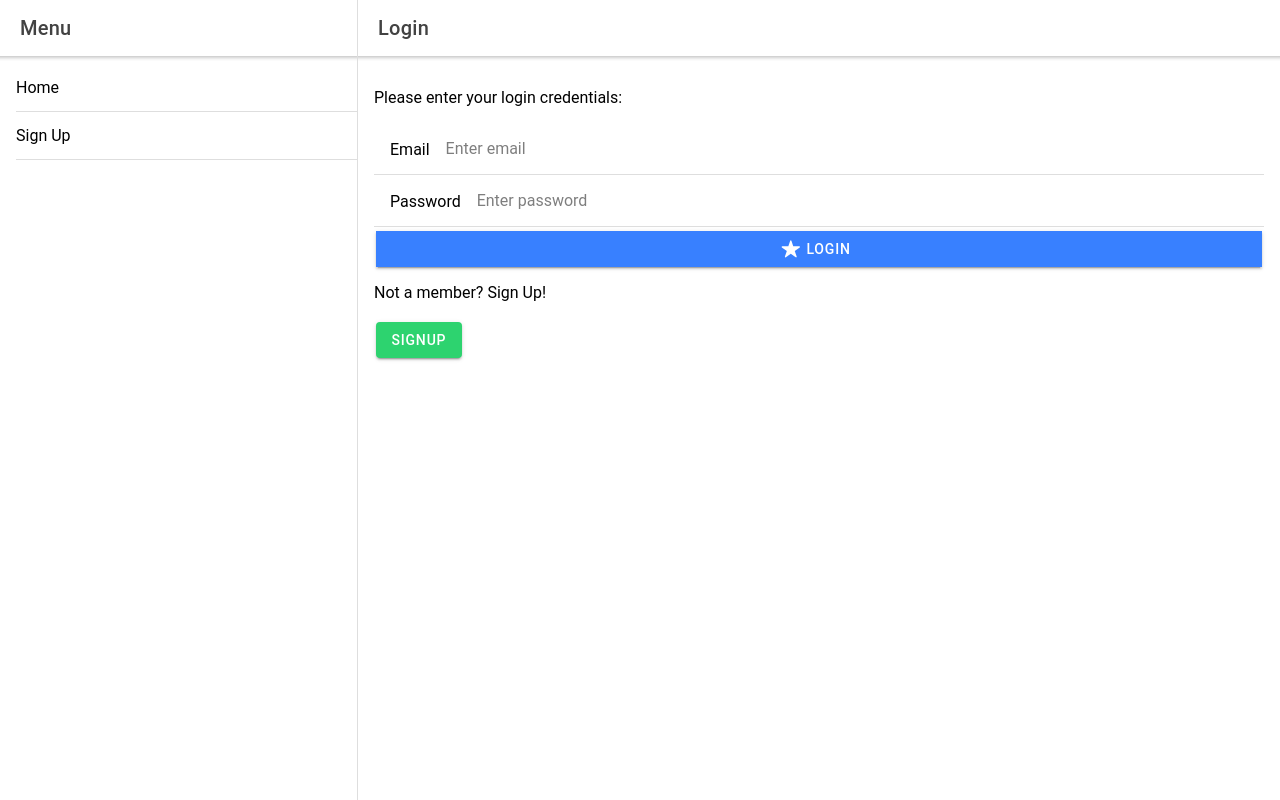
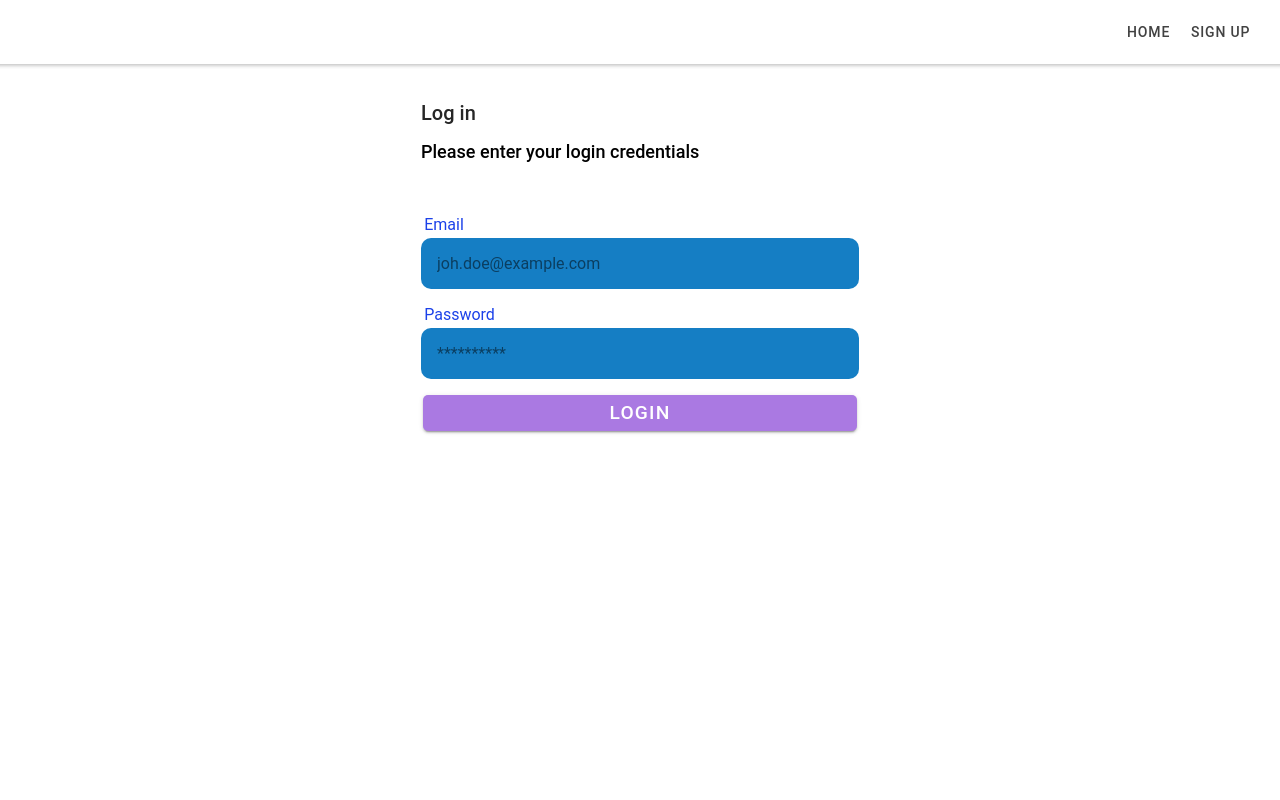
Before and after one commit to adoseofsam/cycle8, a React (Create React App) app in the folder EMS-frontend/CT-EMS/: page /login in a window 1280 px wide. Built offline with nearby package versions, Linux system fonts and the light colour scheme.

Commit message:
LoginStyles

```diff
--- /dev/null
+++ b/EMS-frontend/CT-EMS/src/pages/Login.scss
@@ -0,0 +1,119 @@
+
+$mobile:576px;
+$tablet:768px;
+$laptop:992px;
+
+
+@media (prefers-color-scheme: light) {
+    p {
+      color: #111;
+    }
+}
+
+
+@media(min-width:$tablet){
+    ion-footer, .custom-back{
+        opacity: 0;
+    }
+
+    ion-content{
+        justify-content: center;
+        align-items: center;
+        place-content: center;
+
+    }
+    ion-grid{
+        padding: 5%;
+        width: 30rem;
+    }
+
+}
+@media(max-width:$tablet){
+
+.signUpHeader{
+    opacity: 0;
+}
+
+}
+
+
+
+ion-toolbar {
+
+    --border-style: none;
+    --border-color: transparent;
+    --padding-top: 1rem;
+    --padding-bottom: 1rem;
+    --padding-start: 1rem;
+    --padding-end: 1rem;
+}
+
+ion-grid{
+    justify-content: center;
+    align-items: center;
+    place-content: center;
+
+}
+
+
+.field:not(:last-child) {
+
+    margin-bottom: 1rem !important;
+}
+
+
+ion-label {
+
+        padding-left: 0.2rem;
+        padding-right: 0.5rem;
+        color: #1b41e9;
+        display: flex;
+        justify-content: space-between;
+        align-content: center;
+        align-items: center;
+
+
+}
+
+.customInput {
+
+    --background: #157ec4;
+    --padding-bottom: 1rem;
+    --padding-top: 1rem;
+    --padding-start: 1rem;
+    --padding-end: 1rem;
+    border-radius: 10px;
+    margin-top: 0.25rem;
+    transition: all 0.2s linear;
+}
+
+
+.form-field:not(:last-child) {
+
+    margin-bottom: 1rem !important;
+}
+
+.custom-button {
+
+    --border-radius: 5px !important;
+    --background: rgb(170, 121, 226);
+    --background-activated: rgb(154, 101, 185);
+    --background-focused: rgb(154, 101, 185);
+    font-size: 1.2rem;
+    margin-top: 1rem;
+  }
+
+  .custom-link {
+
+    color: rgb(170, 121, 226);
+  }
+
+
+  .custom-back {
+
+    background-color: rgba(255, 255, 255, 0.1) !important;
+    border-radius: 5px;
+    font-size: 0.8rem;
+    padding-left: 0.75rem;
+    padding-right: 0.75rem;
+  }
--- a/EMS-frontend/CT-EMS/src/pages/Login.tsx
+++ b/EMS-frontend/CT-EMS/src/pages/Login.tsx
@@ -1,8 +1,12 @@
-import { IonContent, IonList, IonHeader, IonPage, IonTitle, IonToolbar, IonText, IonInput, IonButton, IonIcon, IonItem, IonLabel, IonSplitPane, IonMenu } from '@ionic/react';
-import { star } from 'ionicons/icons';
-import { useState, useEffect } from 'react';
-import ExploreContainer from '../components/ExploreContainer';
-import './Home.css';
+import { IonContent, IonList, IonHeader, IonPage,
+         IonTitle, IonToolbar, IonText, IonInput,
+         IonButton,IonButtons, IonIcon, IonItem, IonLabel,IonBackButton,
+         IonSplitPane, IonMenu ,IonGrid,IonRow,
+         IonCol,IonFooter,IonCardTitle,IonRouterLink, IonAlert} from '@ionic/react';
+import { arrowBack, shapesOutline } from "ionicons/icons";
+         import React, { useState, useEffect } from 'react';
+import './Login.scss';
+
 
 import { Toast } from '../toast';
 import { useHistory } from "react-router-dom";
@@ -21,11 +25,14 @@ const Login: React.FC = () => {
     const [email, setEmail] = useState<string>('')
     const [password, setPassword] = useState<string>('')
     const [result, setResult] = useState<any>([]);
+    const [error, setErrors] = useState<string>();
+
     const history = useHistory();
 
     async function login(){
         let res = true;
         let form_data = new FormData();
+
         form_data.append("email",email);
         form_data.append("password",password);
 
@@ -39,9 +46,12 @@ const Login: React.FC = () => {
 
         if (response.status === 200){
             Toast('You have logged in!')
+
             history.push("/home");
         }else{
+            setErrors(results.errors[0])
             console.log(results.errors[0])
+
             Toast(results.errors[0]);
         }
         // console.log(results);
@@ -53,8 +63,91 @@ const Login: React.FC = () => {
     }
 
     return (
-        <IonContent>
-        <IonSplitPane contentId="main">
+
+        <React.Fragment>
+            { /**
+            <IonAlert
+            isOpen={!!error}
+            message={error}
+            buttons={[{text:'Ok',handler: ()=> setErrors("")}]}
+            />
+          */}
+        <IonPage >
+            <IonHeader>
+            <IonToolbar>
+                    <IonButtons slot="start">
+                        <IonButton className="custom-back" routerLink = "/home">
+                            <IonIcon icon={ arrowBack } />
+                        </IonButton>
+
+
+
+
+                    </IonButtons>
+                    <IonButtons slot="end" className="signUpHeader">
+                            <IonButton  routerLink="/home/">
+                                Home
+                            </IonButton>
+                            <IonButton  routerLink="/signup/">
+                                Sign Up
+                            </IonButton>
+
+                    </IonButtons>
+				</IonToolbar>
+            </IonHeader>
+
+            <IonContent  fullscreen className="ion-padding">
+
+
+                <IonGrid className="ion-padding">
+                        <IonRow>
+                            <IonCol>
+                                <IonCardTitle>Log in</IonCardTitle>
+                                <h5>Please enter your login credentials</h5>
+                            </IonCol>
+                        </IonRow>
+                        <IonRow className="ion-margin-top ion-padding-top">
+                            <IonCol size="12">
+                            <div className="form-field">
+                                    <IonLabel >Email </IonLabel>
+                                    <IonInput  value = {email} className="customInput" onIonChange = {(e:any) => setEmail(e.target.value)} id = "input" placeholder = "joh.doe@example.com" ></IonInput>
+                            </div>
+                            <div className="form-field">
+                                    <IonLabel >Password</IonLabel>
+                                    <IonInput value = {password} className="customInput" onIonChange = {(e:any) => setPassword(e.target.value)} id = "input" placeholder = "**********" type = "password"></IonInput>
+                            </div>
+
+                                <IonButton className="custom-button" expand="block" onClick={ login }>Login</IonButton>
+                            </IonCol>
+                    </IonRow>
+
+                </IonGrid>
+            </IonContent >
+            <IonFooter  >
+                <IonGrid>
+                    <IonRow className="ion-text-center ion-justify-content-center">
+                        <IonCol size="12">
+                            <p>Don't have an account?
+                             <IonRouterLink color = "success"  className="custom-link"  routerLink = "/signup" > Sign Up </IonRouterLink>
+                            </p>
+                        </IonCol>
+                    </IonRow>
+                </IonGrid>
+
+            </IonFooter>
+        </IonPage>
+        </React.Fragment>
+
+    );
+
+};
+
+export default Login;
+
+
+/**
+ *
+ * <IonSplitPane contentId="main">
         <IonMenu contentId="main">
           <IonHeader>
             <IonToolbar>
@@ -68,39 +161,8 @@ const Login: React.FC = () => {
             </IonList>
           </IonContent>
         </IonMenu>
-        <IonPage id="main">
-            <IonHeader>
-                <IonToolbar>
-                    <IonTitle>
-                        Login
-                    </IonTitle>
-                </IonToolbar>
-            </IonHeader>
-            <IonContent className ="ion-padding">
-                <p>Please enter your login credentials:</p>
-                <IonItem>
-                <IonLabel>Email</IonLabel>
-                <IonInput className ="ion-padding" value = {email} onIonChange = {(e:any) => setEmail(e.target.value)} id = "input" placeholder = "Enter email " ></IonInput>
-                </IonItem>
-                <IonItem>
-                <IonLabel>Password</IonLabel>
-                <IonInput className ="ion-padding" value = {password} onIonChange = {(e:any) => setPassword(e.target.value)} id = "input" placeholder = "Enter password " type = "password"></IonInput>
-                </IonItem>
+                        </IonSplitPane>
 
-                {/* routerLink = "/home" */}
-                <IonButton  expand = "full" color = "primary"  onClick = {login}>
-                    <IonIcon slot="start" icon={star} ></IonIcon>
-                    Login</IonButton>
 
-                <p>Not a member? Sign Up!</p>
-                <IonButton color = "success" routerLink = "/signup">Signup</IonButton>
 
-            </IonContent >
-        </IonPage>
-        </IonSplitPane>
-    </IonContent>
-    );
-
-};
-
-export default Login;
+ */
```
Also changed, not shown: EMS-frontend/CT-EMS/src/theme/variables.css (line endings or trailing spaces), 2 other files (tests, documents, lock files or other folders).
